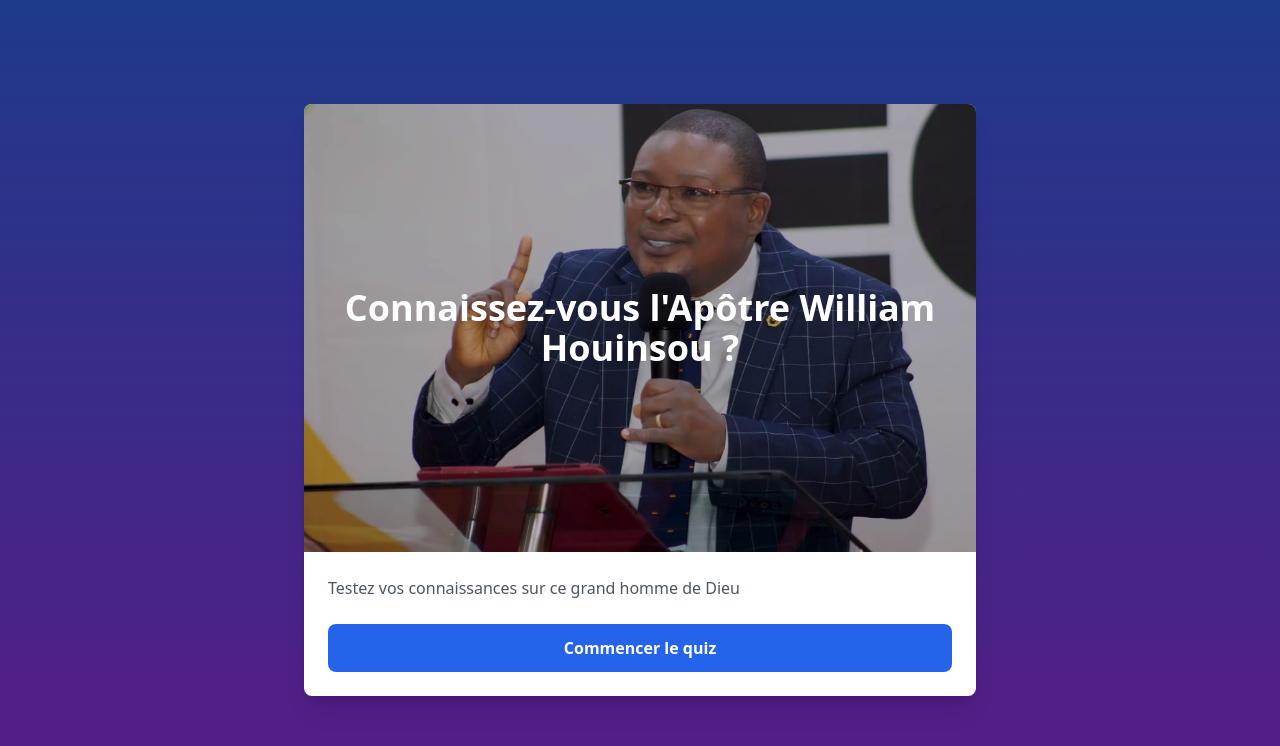
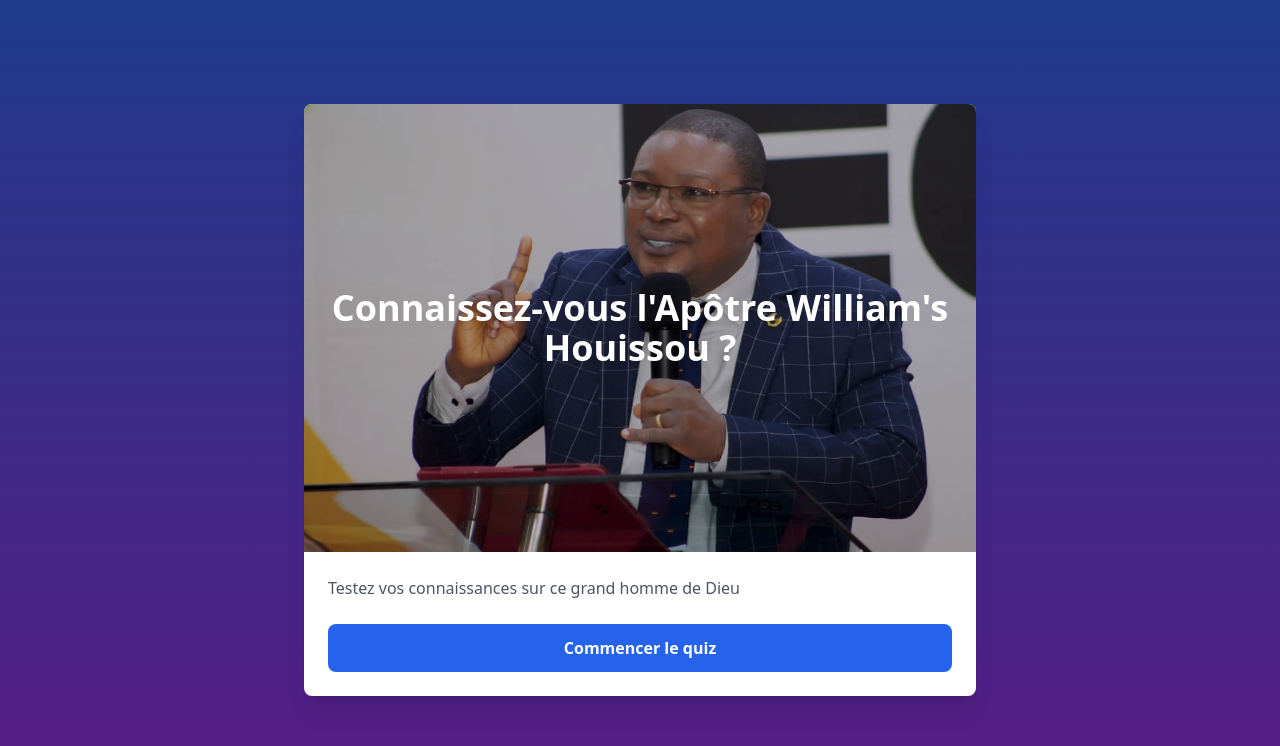
Before and after one commit to OpenDevNinja/connais-tu-apotre, a React (Vite) app: page / in a window 1280 px wide. Shown: the top 746 px of the page. Built offline with nearby package versions, Linux system fonts and the light colour scheme.

Commit message:
deuxiemme

```diff
--- a/src/data/quizData.js
+++ b/src/data/quizData.js
@@ -4,7 +4,7 @@ import imgApotre from "../assets/apotre.jpeg";
 import hdbApotre from "../assets/hbd.jpg";
 
 export const quizData = {
-  title: "Connaissez-vous l'Apôtre William Houinsou ?",
+  title: "Connaissez-vous l'Apôtre William's Houissou ?",
   description: "Testez vos connaissances sur ce grand homme de Dieu",
   image: imgApotre,
   birthdayImage: hdbApotre,
```
